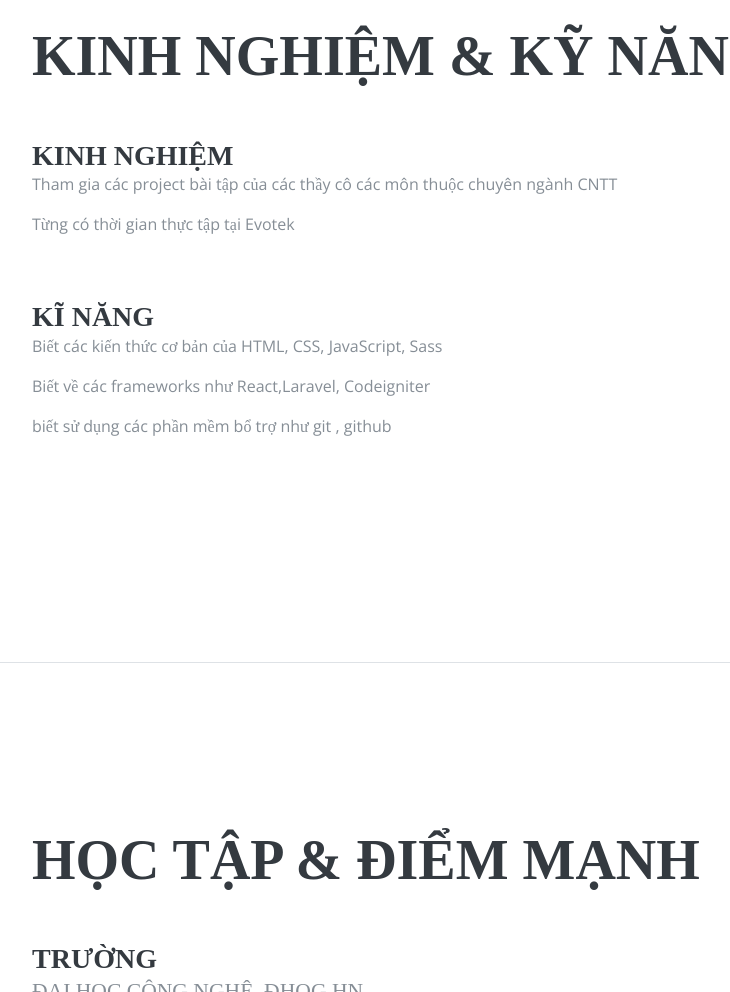
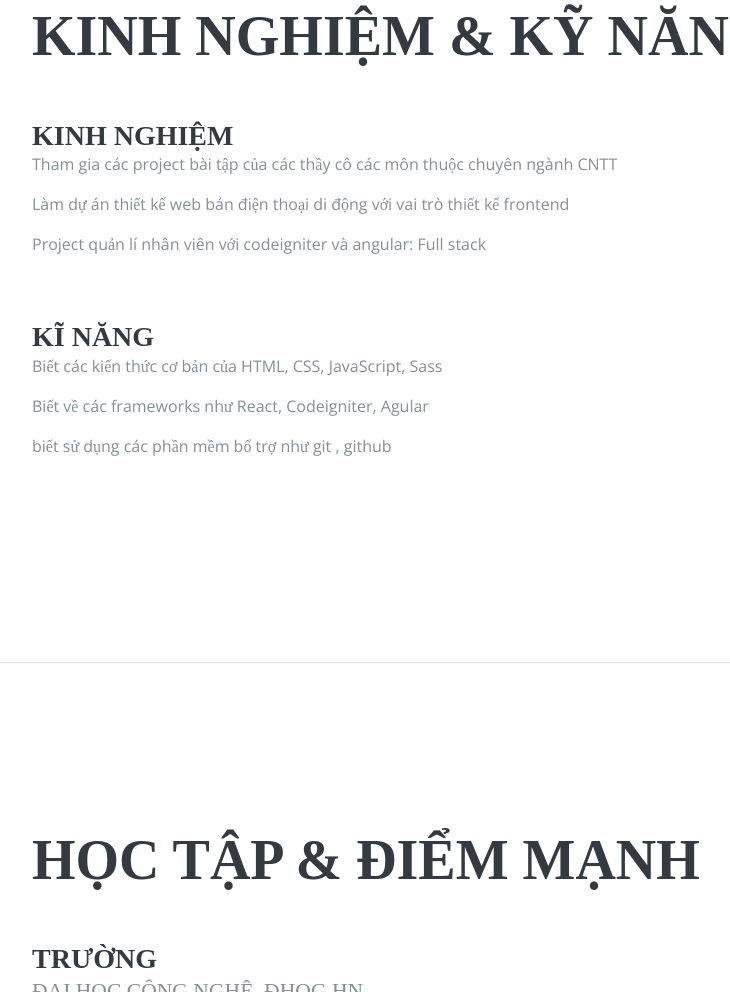
Before and after one commit to quannhan/quannhan.github.io, a plain HTML site: page index.html in a window 1280 px wide. Shown: the part 937-1929 px from the top of the page, without its empty margins (288-1018 px from the left). Drawn offline with nearby package versions, Linux system fonts and the light colour scheme; a web font is replaced by a local one.

Commit message:
Update index.html
update

```diff
--- a/index.html
+++ b/index.html
@@ -126,7 +126,8 @@
               <h3 class="mb-0">Kinh nghiệm</h3>
 
               <p>Tham gia các project bài tập của các thầy cô các môn thuộc chuyên ngành CNTT</p>
-              <p>Từng có thời gian thực tập tại Evotek</p>
+              <p>Làm dự án thiết kế web bán điện thoại di động với vai trò thiết kế frontend</p>
+              <p>Project quản lí nhân viên với codeigniter và angular: Full stack</p>
             </div>
 
           </div>
@@ -135,7 +136,7 @@
             <div class="resume-content mr-auto">
               <h3 class="mb-0">Kĩ Năng</h3>
               <p>Biết các kiến thức cơ bản của HTML, CSS, JavaScript, Sass</p>
-              <p>Biết về các frameworks như React,Laravel, Codeigniter</p>
+              <p>Biết về các frameworks như React, Codeigniter, Agular</p>
               <p>biết sử dụng các phần mềm bổ trợ như git , github </p>
             </div>
           </div>
```
